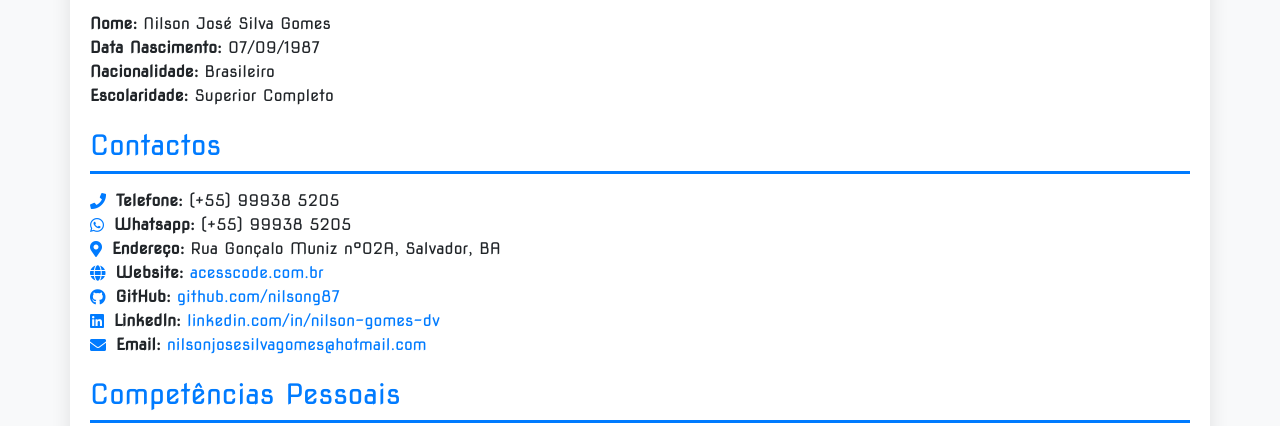
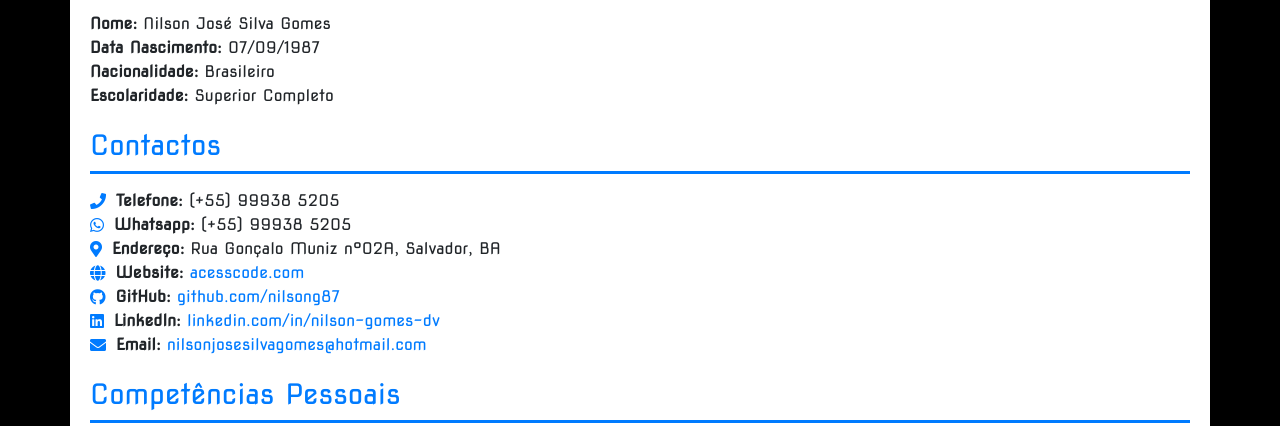
Before and after one commit to nilsong87/Curriculo-Online-Html, a plain HTML site: page index.html in a window 1280 px wide. Shown: the part 384-810 px from the top of the page. Drawn offline with nearby package versions, Linux system fonts and the light colour scheme.

Commit message:
Adicionar correções na pág

```diff
--- a/index.html
+++ b/index.html
@@ -36,7 +36,7 @@
                 <li class="contact-item"><i class="fas fa-phone"></i><strong>Telefone:</strong>&nbsp;(+55) 99938 5205</li>
                 <li class="contact-item"><i class="fab fa-whatsapp"></i><strong>Whatsapp:</strong>&nbsp;(+55) 99938 5205</li>
                 <li class="contact-item"><i class="fas fa-map-marker-alt"></i><strong>Endereço:</strong>&nbsp;Rua Gonçalo Muniz n°02A, Salvador, BA</li>
-                <li class="contact-item"><i class="fas fa-globe"></i><strong>Website:</strong> <a href=" https://acesscode.com.br" target="_blank">&nbsp;acesscode.com.br</a></li>
+                <li class="contact-item"><i class="fas fa-globe"></i><strong>Website:</strong> <a href=" https://acesscode.com" target="_blank">&nbsp;acesscode.com</a></li>
                 <li class="contact-item"><i class="fab fa-github"></i><strong>GitHub:</strong> <a href="https://github.com/nilsong87" target="_blank">&nbsp;github.com/nilsong87</a></li>
                 <li class="contact-item"><i class="fab fa-linkedin"></i><strong>LinkedIn:</strong> <a href="https://www.linkedin.com/in/nilson-gomes-dv/" target="_blank">&nbsp;linkedin.com/in/nilson-gomes-dv</a></li>
                 <li class="contact-item"><i class="fas fa-envelope"></i><strong>Email:</strong> <a href="mailto:nilsonjosesilvagomes@hotmail.com">&nbsp;nilsonjosesilvagomes@hotmail.com</a></li>
--- a/style.css
+++ b/style.css
@@ -1,11 +1,12 @@
-/* CSS Reset */ * {
+/* CSS Reset */
+ * {
     margin: 0;
     padding: 0;
     box-sizing: border-box;
 }
 
 body {
-    background-color: #f8f9fa;
+    background-color: #000000;
     font-family: "Nova Square", sans-serif;
 }
 
```
